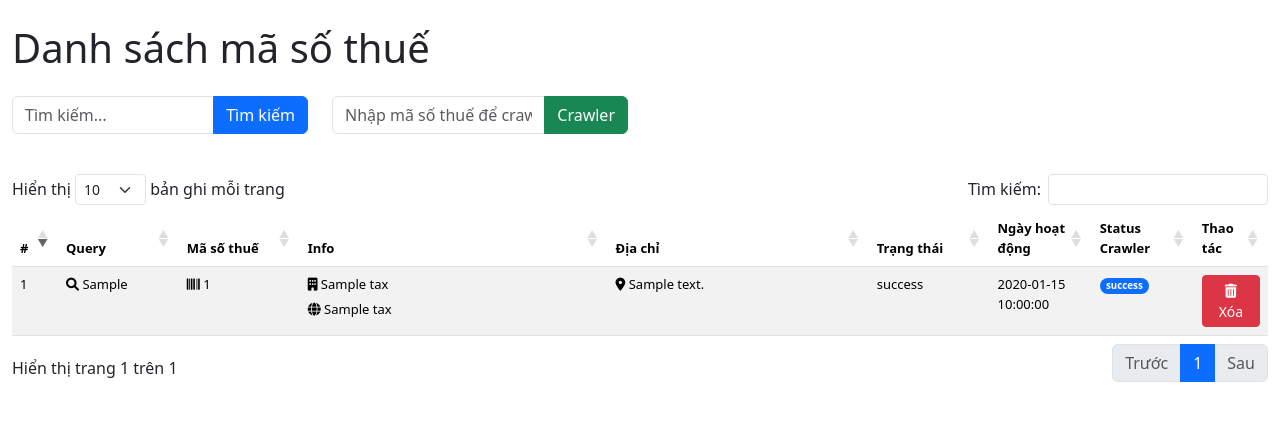
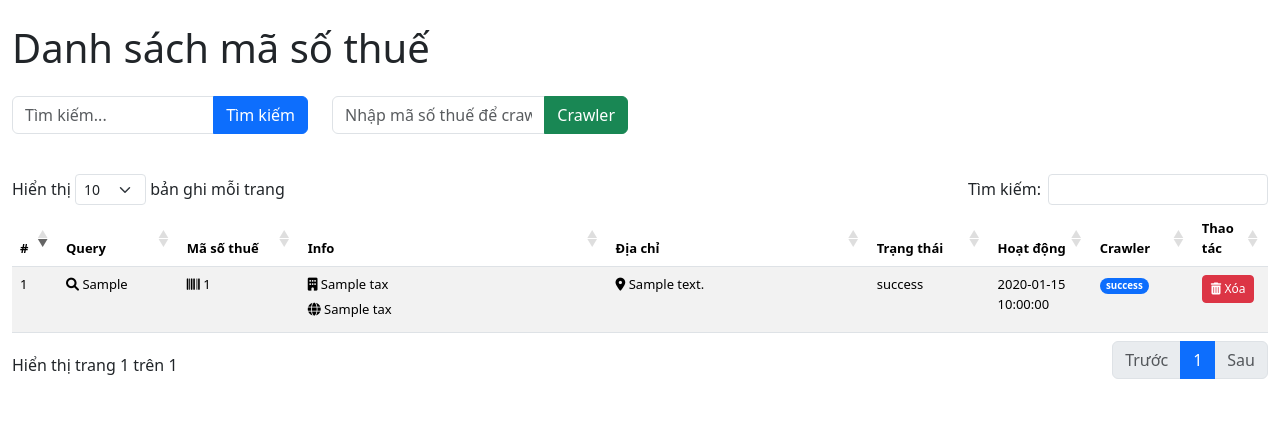
Before and after one commit to TrungPhuNA/tool-mst, a Flask app: template templates/tax_info_list.html in a window 1280 px wide. Shown: the top 421 px of the page. Run offline with Flask 3, Linux system fonts and the light colour scheme; the template is opened without the code that fills it: most values are stand-ins (such as "Sample title", 1, 10 or a date in 2020); some libraries are stand-ins or nearby versions.

Commit message:
update view list crawler

```diff
--- a/templates/tax_info_list.html
+++ b/templates/tax_info_list.html
@@ -77,8 +77,8 @@
 
                     <th style="width: 25%;">Địa chỉ</th>
                     <th style="width: 10%;">Trạng thái</th>
-                    <th style="width: 8%;">Ngày hoạt động</th>
-                    <th style="width: 8%;">Status Crawler</th>
+                    <th style="width: 8%;">Hoạt động</th>
+                    <th style="width: 8%;">Crawler</th>
                     <th style="width: 5%;">Thao tác</th>
                 </tr>
             </thead>
@@ -118,7 +118,8 @@
                             </span>
                         </td>
                         <td>
-                            <button class="btn btn-danger btn-sm btn-delete" data-id="{{ tax.id }}"> <i class="fas fa-trash-alt"></i> Xóa</button>
+                            <button style="font-size: 12px" class="btn btn-danger btn-sm btn-delete"
+                            data-id="{{ tax.id }}"> <i class="fas fa-trash-alt" style="font-size: 12px"></i> Xóa</button>
                         </td>
                     </tr>
                 {% endfor %}
```
